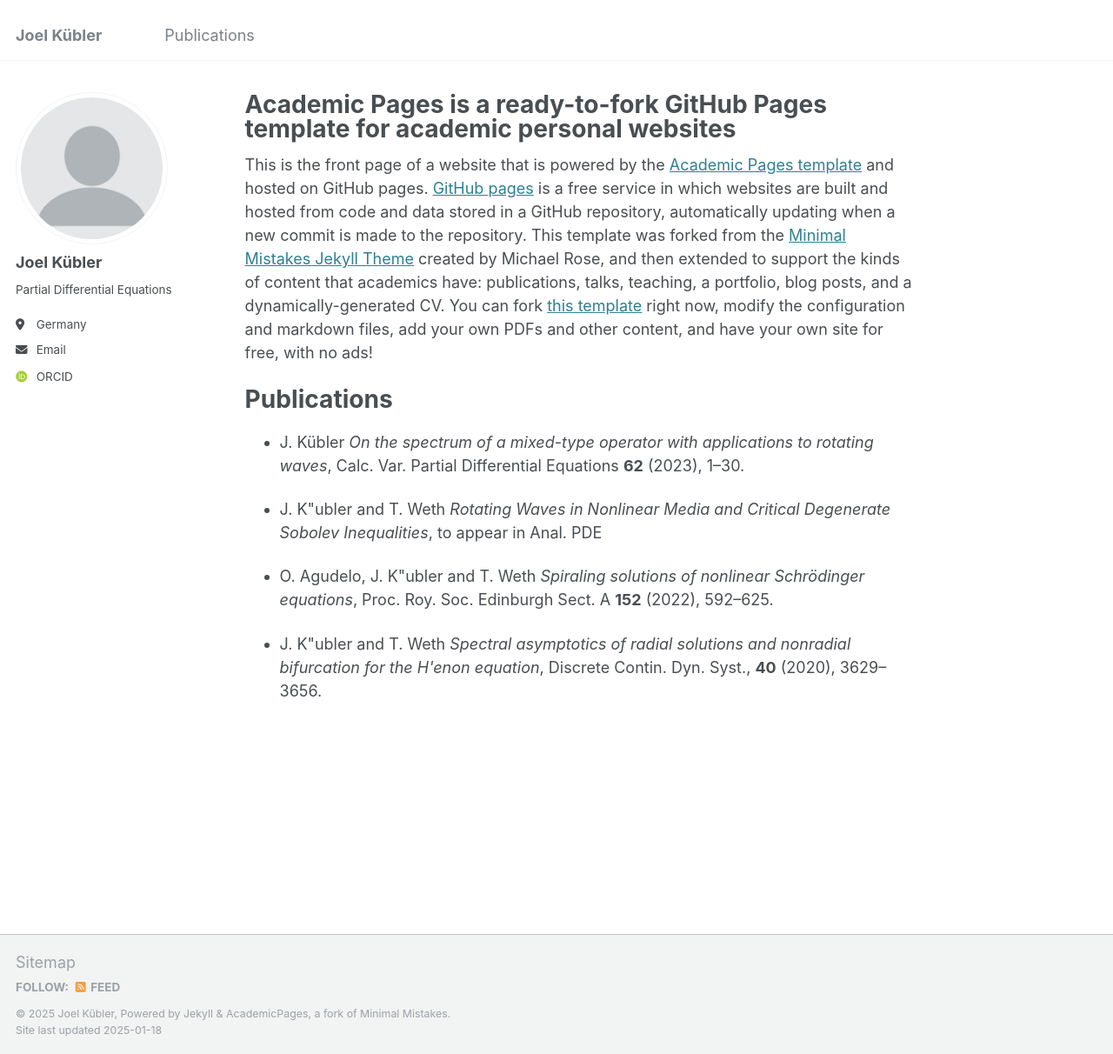
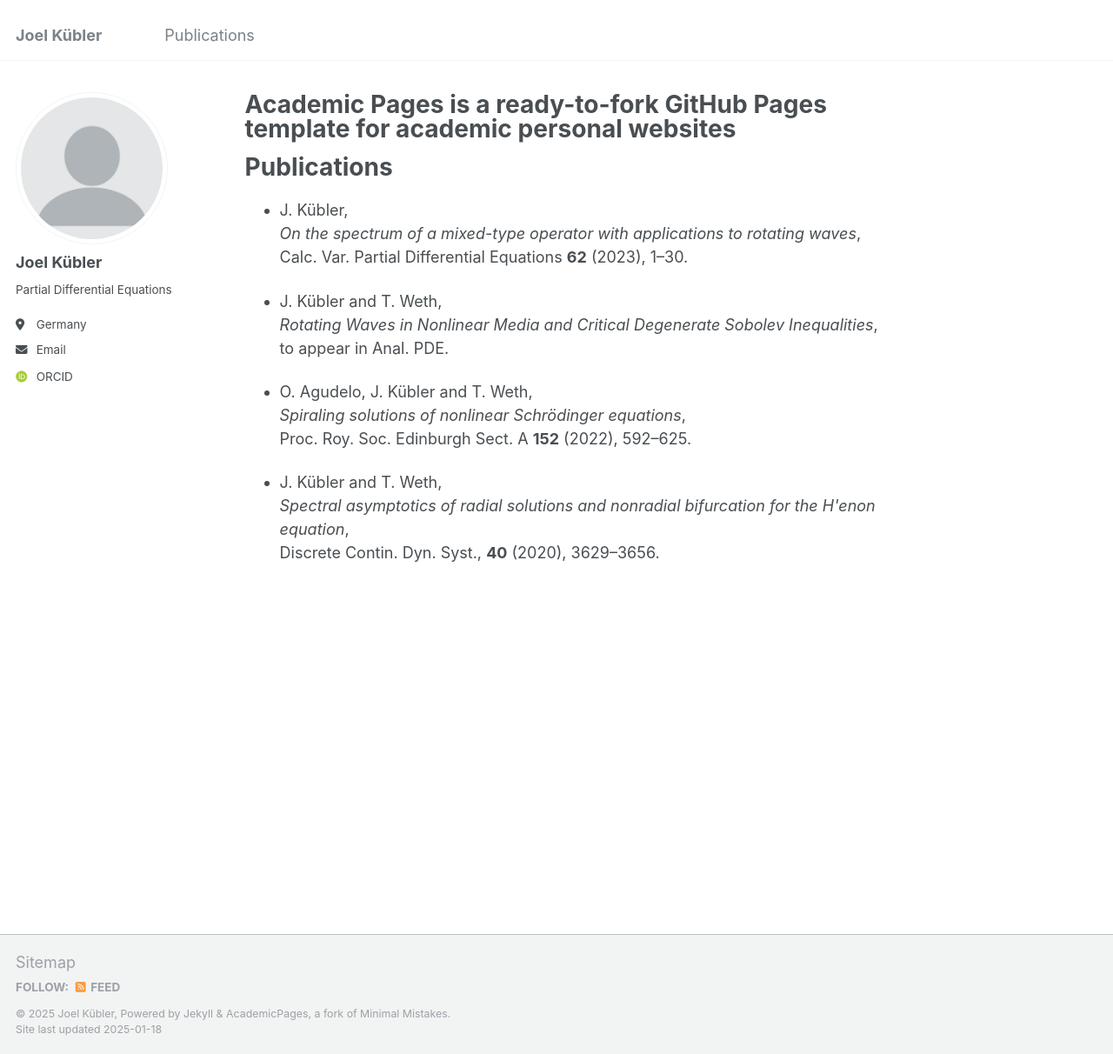
Before and after one commit to jkblr/jkblr.github.io, a Jekyll site: the page built from _pages/about.md, in a window 1280 px wide and 1212 px high. Shown: the whole window at 87% size. Built offline with Jekyll 4.4.1, drawn with Linux system fonts in a browser that asks for light colours; some web fonts are replaced.

Commit message:
Update about.md

```diff
--- a/_pages/about.md
+++ b/_pages/about.md
@@ -7,22 +7,20 @@ redirect_from:
   - /about.html
 ---
 
-This is the front page of a website that is powered by the [Academic Pages template](https://github.com/academicpages/academicpages.github.io) and hosted on GitHub pages. [GitHub pages](https://pages.github.com) is a free service in which websites are built and hosted from code and data stored in a GitHub repository, automatically updating when a new commit is made to the repository. This template was forked from the [Minimal Mistakes Jekyll Theme](https://mmistakes.github.io/minimal-mistakes/) created by Michael Rose, and then extended to support the kinds of content that academics have: publications, talks, teaching, a portfolio, blog posts, and a dynamically-generated CV. You can fork [this template](https://github.com/academicpages/academicpages.github.io) right now, modify the configuration and markdown files, add your own PDFs and other content, and have your own site for free, with no ads!
-
 Publications
 ======
-- J. Kübler
+- J. Kübler,
   *On the spectrum of a mixed-type operator with applications to rotating waves*,
   Calc. Var. Partial Differential Equations **62** (2023), 1--30.
 
-- J. K\"ubler and T. Weth
+- J. Kübler and T. Weth,
   *Rotating Waves in Nonlinear Media and Critical Degenerate Sobolev Inequalities*,
-  to appear in Anal. PDE
+  to appear in Anal. PDE.
 
-- O. Agudelo, J. K\"ubler and T. Weth
+- O. Agudelo, J. Kübler and T. Weth,
   *Spiraling solutions of nonlinear Schrödinger equations*,
   Proc. Roy. Soc. Edinburgh Sect. A **152** (2022), 592--625.
 
-- J. K\"ubler and T. Weth
+- J. Kübler and T. Weth,
   *Spectral asymptotics of radial solutions and nonradial bifurcation for the H\'enon equation*,
   Discrete Contin. Dyn. Syst., **40** (2020), 3629--3656.
```
